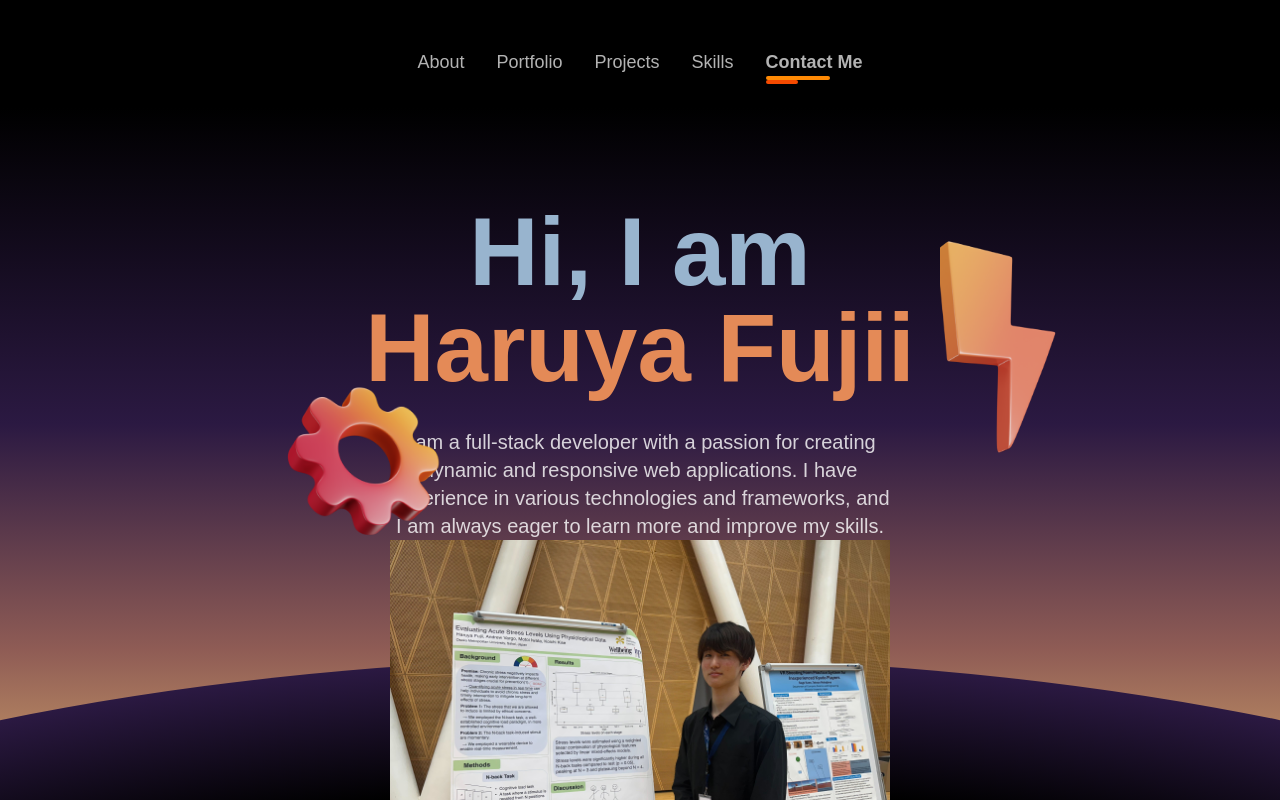
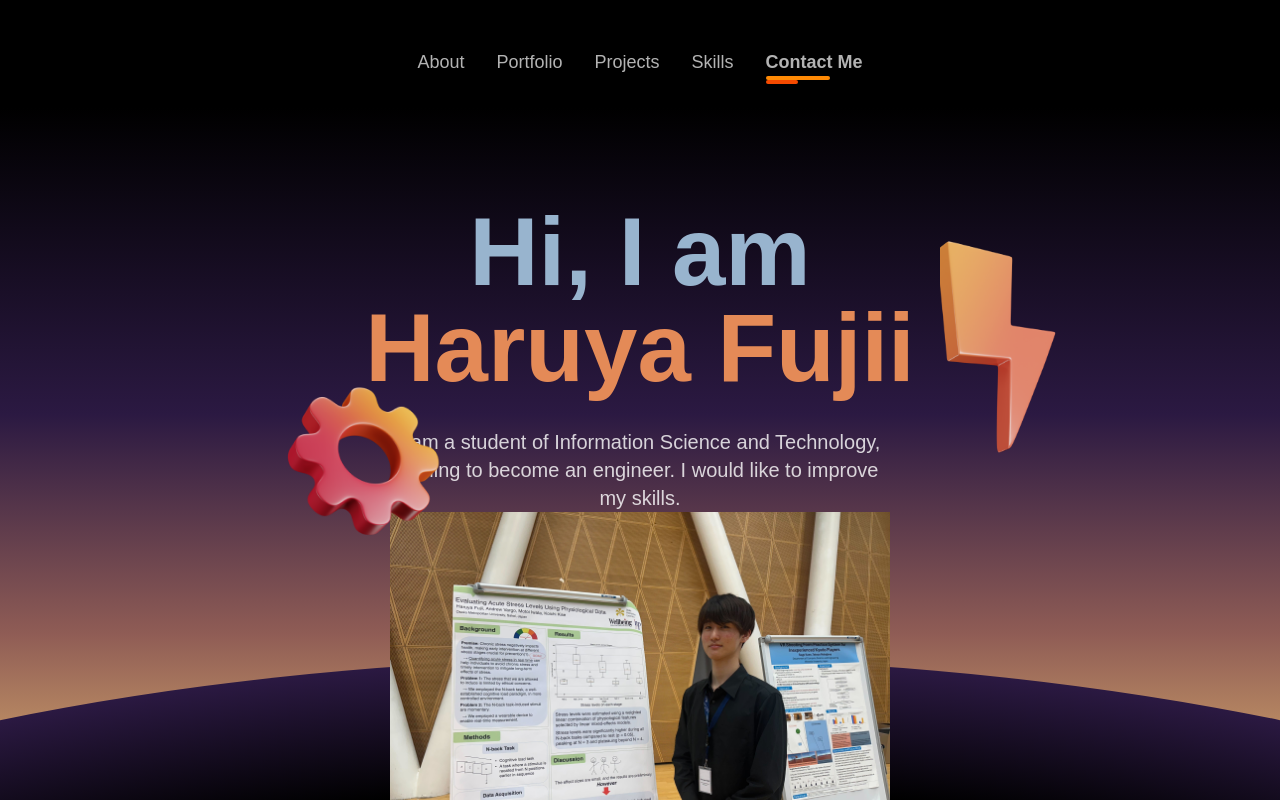
Before and after one commit to HaruyaFujii/MyPortfolio, a Next.js app: page / in a window 1280 px wide. Shown: the top 800 px of the page. Built offline with nearby package versions, Linux system fonts and the light colour scheme.

Commit message:
MyPortfolio

```diff
--- a/src/components/Hero.tsx
+++ b/src/components/Hero.tsx
@@ -49,7 +49,7 @@ const Hero = () => {
                 </motion.div>
 
             <p className = "text-center text-xl max-w-[500px] mx-auto mt-8 text-white/80">
-                I am a full-stack developer with a passion for creating dynamic and responsive web applications. I have experience in various technologies and frameworks, and I am always eager to learn more and improve my skills.
+                I am a student of Information Science and Technology, aiming to become an engineer. I would like to improve my skills.
             </p>
 
             <Image
--- a/src/components/Portfolio.tsx
+++ b/src/components/Portfolio.tsx
@@ -10,8 +10,8 @@ const projects = [
         title: "Portfolio Website",
         desc: "My first portfolio website built with Next.js and Tailwind CSS.",
         devStack: "Next.js, Tailwind CSS",
-        link: "#",
-        git: "#",
+        link: "https://my-project-1p0edi3rt-haruyafujiis-projects.vercel.app",
+        git: "https://github.com/HaruyaFujii/MyPortfolio",
         src: project
     },
     {
```
